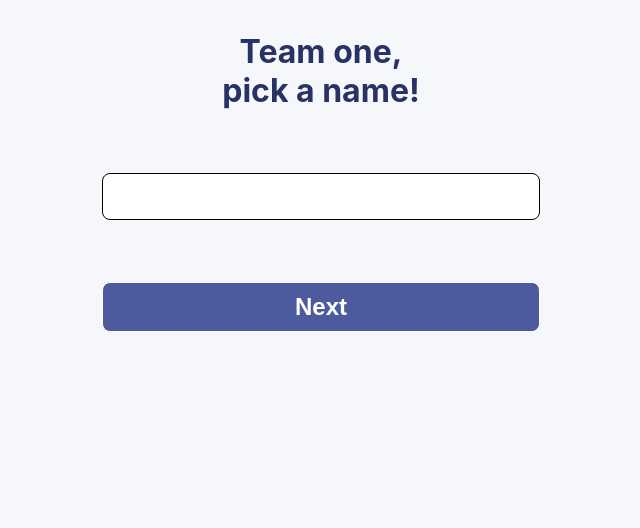
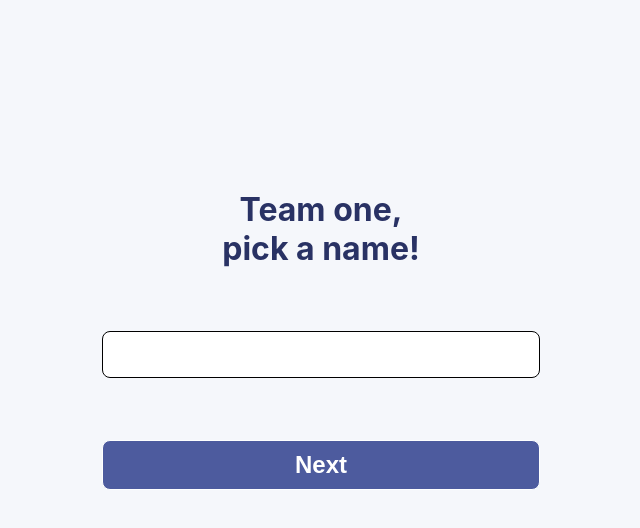
Before and after one commit to michael-j-coyne/trivia-battle, a React (Vite) app: page /setup in a window 1280 px wide. Shown: the top 528 px of the page, without its empty margins (319-959 px from the left). Built offline with nearby package versions, Linux system fonts and the light colour scheme.

Commit message:
Center "setup" content

```diff
--- a/src/pages/Setup.jsx
+++ b/src/pages/Setup.jsx
@@ -68,6 +68,7 @@ export default function Setup() {
 
   return (
     <div className="setup">
+      <div className="setup__content-container">
         {(() => {
           switch (screens[currIdx]) {
             case "pickTeamOneName":
@@ -182,5 +183,6 @@ export default function Setup() {
           }
         })()}
       </div>
+    </div>
   );
 }
--- a/src/pages/setup.css
+++ b/src/pages/setup.css
@@ -1,4 +1,11 @@
 .setup {
+  height: calc(85vh - 2 * var(--default-page-padding));
+  display: flex;
+  flex-direction: column;
+  justify-content: center;
+}
+
+.setup__content-container {
   display: flex;
   flex-direction: column;
   height: 300px;
```
Lines whose indentation alone changed are shown as unchanged.
